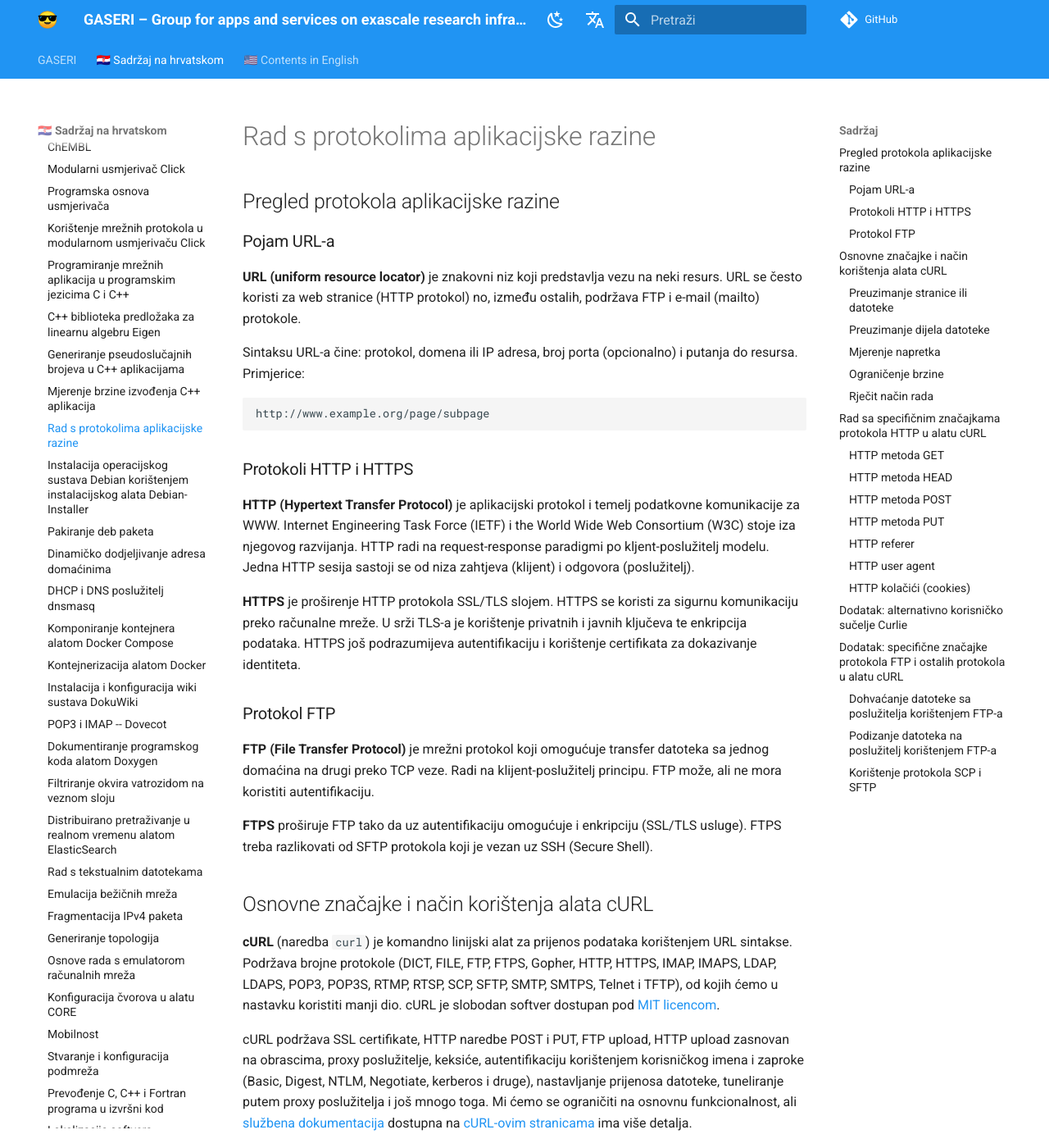
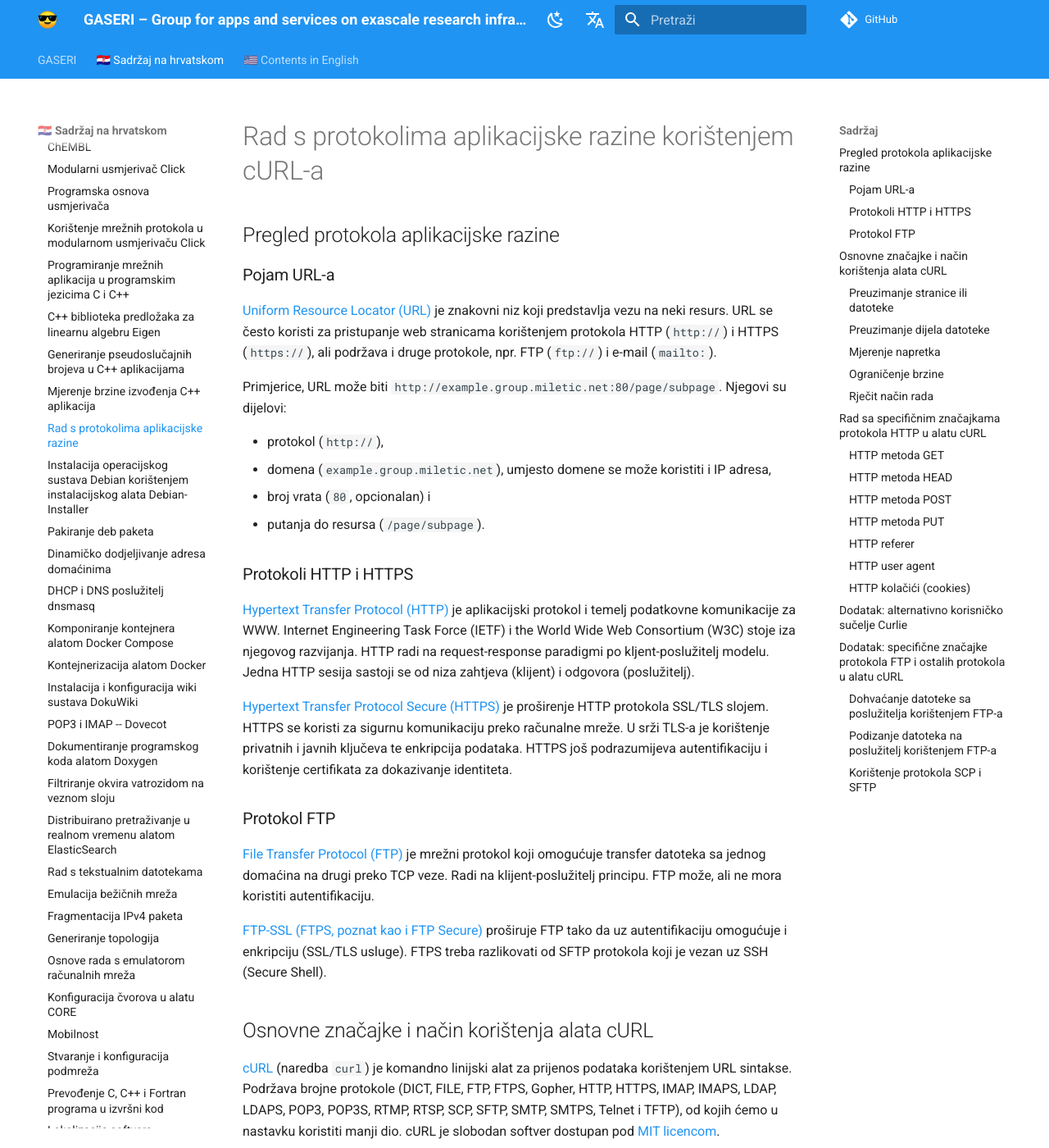
Before and after one commit to gaseri/website, an MkDocs documentation site: the page built from docs/hr/nastava/materijali/curl-protokoli-aplikacijske-razine.md, in a window 1280 px wide and 1400 px high. Shown: the whole window at 82% size. Built offline with MkDocs 1.6.1 and Material for MkDocs 9.7.7, drawn with Linux system fonts in a browser that asks for light colours; comment, search, counter and statistics services are not loaded.

Commit message:
Updated cURL exercise
- added cURL to the title for search purposes
- added a detailed description of the URL with a dissected example
- linked to Wikipedia pages for specific protocols

````diff
--- a/docs/hr/nastava/materijali/curl-protokoli-aplikacijske-razine.md
+++ b/docs/hr/nastava/materijali/curl-protokoli-aplikacijske-razine.md
@@ -2,35 +2,36 @@
 author: Vedran Miletić, Edvin Močibob
 ---
 
-# Rad s protokolima aplikacijske razine
+# Rad s protokolima aplikacijske razine korištenjem cURL-a
 
 ## Pregled protokola aplikacijske razine
 
 ### Pojam URL-a
 
-**URL (uniform resource locator)** je znakovni niz koji predstavlja vezu na neki resurs. URL se često koristi za web stranice (HTTP protokol) no, između ostalih, podržava FTP i e-mail (mailto) protokole.
+[Uniform Resource Locator (URL)](https://en.wikipedia.org/wiki/URL) je znakovni niz koji predstavlja vezu na neki resurs. URL se često koristi za pristupanje web stranicama korištenjem protokola HTTP (`http://`) i HTTPS (`https://`), ali podržava i druge protokole, npr. FTP (`ftp://`) i e-mail (`mailto:`).
 
-Sintaksu URL-a čine: protokol, domena ili IP adresa, broj porta (opcionalno) i putanja do resursa. Primjerice:
+Primjerice, URL može biti `http://example.group.miletic.net:80/page/subpage`. Njegovi su dijelovi:
 
-```
-http://www.example.org/page/subpage
-```
+- protokol (`http://`),
+- domena (`example.group.miletic.net`), umjesto domene se može koristiti i IP adresa,
+- broj vrata (`80`, opcionalan) i
+- putanja do resursa (`/page/subpage`).
 
 ### Protokoli HTTP i HTTPS
 
-**HTTP (Hypertext Transfer Protocol)** je aplikacijski protokol i temelj podatkovne komunikacije za WWW. Internet Engineering Task Force (IETF) i the World Wide Web Consortium (W3C) stoje iza njegovog razvijanja. HTTP radi na request-response paradigmi po kljent-poslužitelj modelu. Jedna HTTP sesija sastoji se od niza zahtjeva (klijent) i odgovora (poslužitelj).
+[Hypertext Transfer Protocol (HTTP)](https://en.wikipedia.org/wiki/Hypertext_Transfer_Protocol) je aplikacijski protokol i temelj podatkovne komunikacije za WWW. Internet Engineering Task Force (IETF) i the World Wide Web Consortium (W3C) stoje iza njegovog razvijanja. HTTP radi na request-response paradigmi po kljent-poslužitelj modelu. Jedna HTTP sesija sastoji se od niza zahtjeva (klijent) i odgovora (poslužitelj).
 
-**HTTPS** je proširenje HTTP protokola SSL/TLS slojem. HTTPS se koristi za sigurnu komunikaciju preko računalne mreže. U srži TLS-a je korištenje privatnih i javnih ključeva te enkripcija podataka. HTTPS još podrazumijeva autentifikaciju i korištenje certifikata za dokazivanje identiteta.
+[Hypertext Transfer Protocol Secure (HTTPS)](https://en.wikipedia.org/wiki/HTTPS) je proširenje HTTP protokola SSL/TLS slojem. HTTPS se koristi za sigurnu komunikaciju preko računalne mreže. U srži TLS-a je korištenje privatnih i javnih ključeva te enkripcija podataka. HTTPS još podrazumijeva autentifikaciju i korištenje certifikata za dokazivanje identiteta.
 
 ### Protokol FTP
 
-**FTP (File Transfer Protocol)** je mrežni protokol koji omogućuje transfer datoteka sa jednog domaćina na drugi preko TCP veze. Radi na klijent-poslužitelj principu. FTP može, ali ne mora koristiti autentifikaciju.
+[File Transfer Protocol (FTP)](https://en.wikipedia.org/wiki/File_Transfer_Protocol) je mrežni protokol koji omogućuje transfer datoteka sa jednog domaćina na drugi preko TCP veze. Radi na klijent-poslužitelj principu. FTP može, ali ne mora koristiti autentifikaciju.
 
-**FTPS** proširuje FTP tako da uz autentifikaciju omogućuje i enkripciju (SSL/TLS usluge). FTPS treba razlikovati od SFTP protokola koji je vezan uz SSH (Secure Shell).
+[FTP-SSL (FTPS, poznat kao i FTP Secure)](https://en.wikipedia.org/wiki/FTPS) proširuje FTP tako da uz autentifikaciju omogućuje i enkripciju (SSL/TLS usluge). FTPS treba razlikovati od SFTP protokola koji je vezan uz SSH (Secure Shell).
 
 ## Osnovne značajke i način korištenja alata cURL
 
-**cURL** (naredba `curl`) je komandno linijski alat za prijenos podataka korištenjem URL sintakse. Podržava brojne protokole (DICT, FILE, FTP, FTPS, Gopher, HTTP, HTTPS, IMAP, IMAPS, LDAP, LDAPS, POP3, POP3S, RTMP, RTSP, SCP, SFTP, SMTP, SMTPS, Telnet i TFTP), od kojih ćemo u nastavku koristiti manji dio. cURL je slobodan softver dostupan pod [MIT licencom](https://en.wikipedia.org/wiki/MIT_License).
+[cURL](https://en.wikipedia.org/wiki/CURL) (naredba `curl`) je komandno linijski alat za prijenos podataka korištenjem URL sintakse. Podržava brojne protokole (DICT, FILE, FTP, FTPS, Gopher, HTTP, HTTPS, IMAP, IMAPS, LDAP, LDAPS, POP3, POP3S, RTMP, RTSP, SCP, SFTP, SMTP, SMTPS, Telnet i TFTP), od kojih ćemo u nastavku koristiti manji dio. cURL je slobodan softver dostupan pod [MIT licencom](https://en.wikipedia.org/wiki/MIT_License).
 
 cURL podržava SSL certifikate, HTTP naredbe POST i PUT, FTP upload, HTTP upload zasnovan na obrascima, proxy poslužitelje, keksiće, autentifikaciju korištenjem korisničkog imena i zaproke (Basic, Digest, NTLM, Negotiate, kerberos i druge), nastavljanje prijenosa datoteke, tuneliranje putem proxy poslužitelja i još mnogo toga. Mi ćemo se ograničiti na osnovnu funkcionalnost, ali [službena dokumentacija](https://curl.se/docs/manual.html) dostupna na [cURL-ovim stranicama](https://curl.se/) ima više detalja.
 
````
